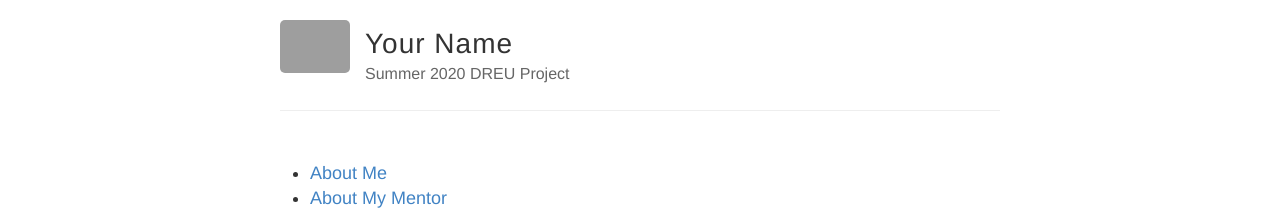
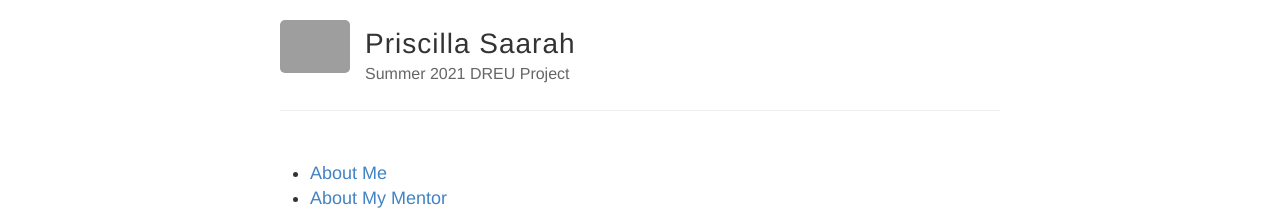
Before and after one commit to Ceella24/DREU21, a Jekyll site: the page built from index.md, in a window 1280 px wide. Shown: the top 214 px of the page. Built offline with Jekyll 4.4.1, drawn with Linux system fonts in a browser that asks for light colours; grey boxes are pictures that could not be loaded.

Commit message:
personalized info

```diff
--- a/_config.yml
+++ b/_config.yml
@@ -3,10 +3,10 @@
 #
 
 # Name of your site (displayed in the header)
-name: Your Name
+name: Priscilla Saarah
 
 # Short bio or description (displayed in the header)
-description: Summer 2020 DREU Project
+description: Summer 2021 DREU Project
 
 # URL of your avatar or profile pic (you could use your GitHub profile pic)
 avatar: https://raw.githubusercontent.com/barryclark/jekyll-now/master/images/jekyll-logo.png
@@ -18,14 +18,14 @@ avatar: https://raw.githubusercontent.com/barryclark/jekyll-now/master/images/je
 # Includes an icon in the footer for each username you enter
 footer-links:
   dribbble:
-  email: yourmail@mail.com
+  email: priscilla.saarah@yahoo.com
   facebook:
   flickr:
   rss: # just type anything here for a working RSS icon
 
 # Your website URL (e.g. http://ajstent.github.io)
 # Used for Sitemap.xml and your RSS feed
-url:
+url: https://ceella24.github.io/DREU21/
 
 # If you're hosting your site at a Project repository on GitHub pages
 # (http://yourusername.github.io/repository-name)
```
